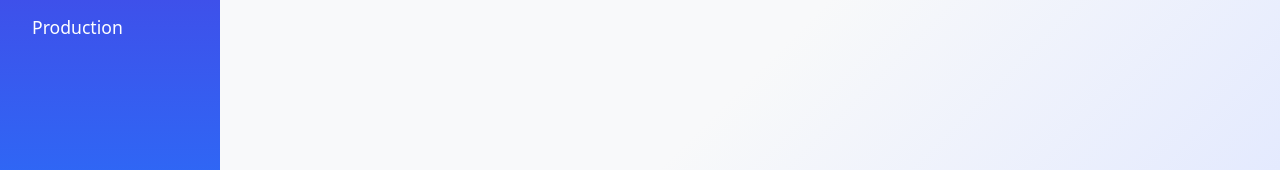
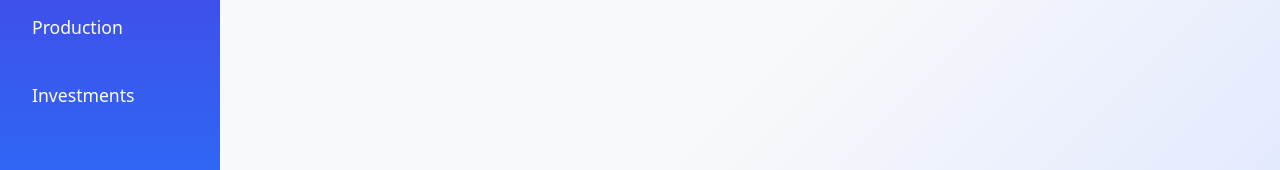
Before and after one commit to Bhanusai050/angular-fms-project, an Angular app: page /Dashboard in a window 1280 px wide. Shown: the part 566-736 px from the top of the page. Built offline with nearby package versions, Linux system fonts and the light colour scheme.

Commit message:
Updated dashboard component HTML

```diff
--- a/src/app/Dashboard/dashboard/dashboard.component.html
+++ b/src/app/Dashboard/dashboard/dashboard.component.html
@@ -20,6 +20,7 @@
       <li><a routerLink="/dashboard/customers" routerLinkActive="active">Customers</a></li>
       <li><a routerLink="/dashboard/expenses" routerLinkActive="active">Expenses</a></li>
       <li><a routerLink="/dashboard/production" routerLinkActive="active">Production</a></li>
+      <li><a routerLink="/dashboard/investments" routerLinkActive="active">Investments</a></li>
     </ul>
   </nav>
   <div class="dashboard-content">
```
